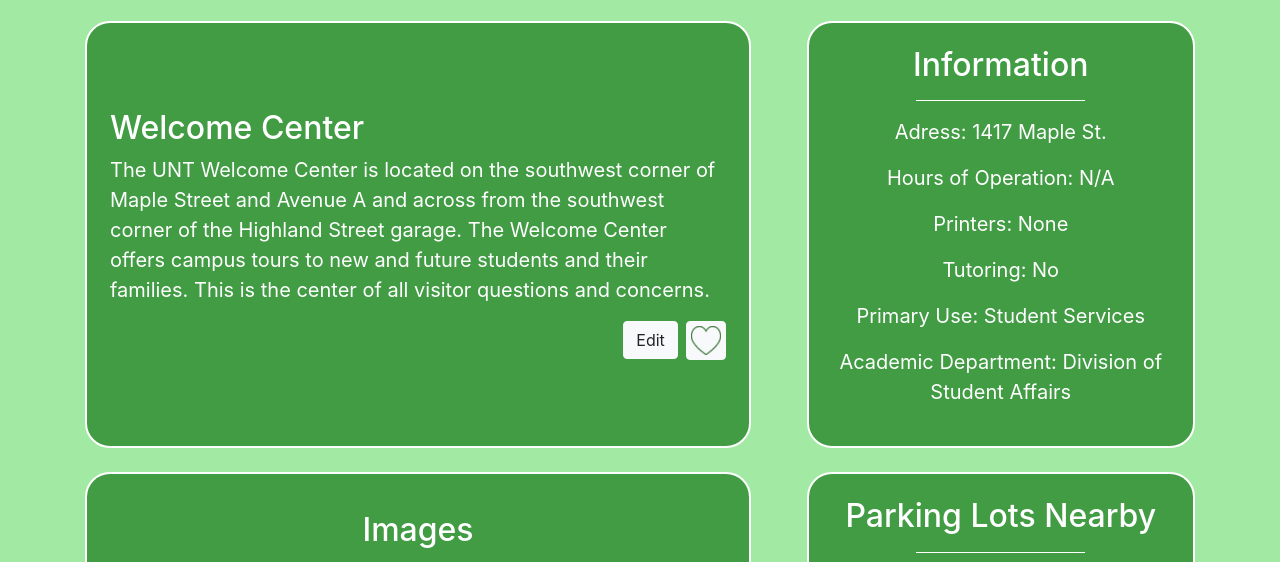
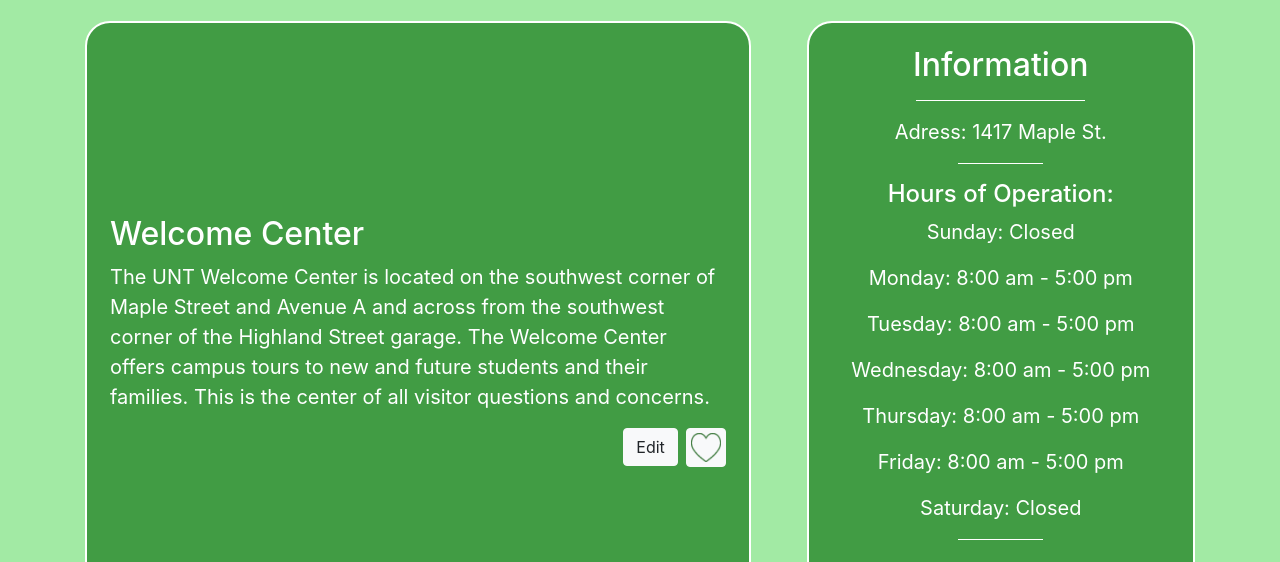
Before and after one commit to codygirouard/unt-wiki, a plain HTML site: page WelcomeCenter.html in a window 1280 px wide. Shown: the part 160-722 px from the top of the page. Drawn offline with Linux system fonts and the light colour scheme.

Commit message:
Completed

```diff
--- a/WelcomeCenter.html
+++ b/WelcomeCenter.html
@@ -69,7 +69,16 @@
         <h2>Information</h2>
         <hr>
         <p>Adress: 1417 Maple St.</p>
-        <p>Hours of Operation: N/A</p>
+        <hr style="width: 25%;">
+	<h4>Hours of Operation:</h4>
+	<p> Sunday: Closed</p>
+	<p> Monday: 8:00 am - 5:00 pm</p>
+	<p> Tuesday: 8:00 am - 5:00 pm</p>
+	<p> Wednesday: 8:00 am - 5:00 pm</p>
+	<p> Thursday: 8:00 am - 5:00 pm</p>
+	<p> Friday: 8:00 am - 5:00 pm</p>
+	<p> Saturday: Closed</p>
+	<hr style="width: 25%;">
         <p>Printers: None</p>
         <p>Tutoring: No</p>
         <p>Primary Use: Student Services</p>
```
